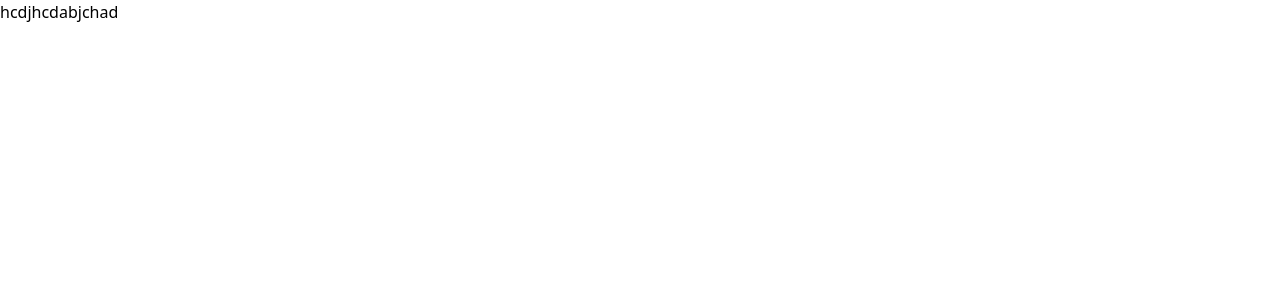
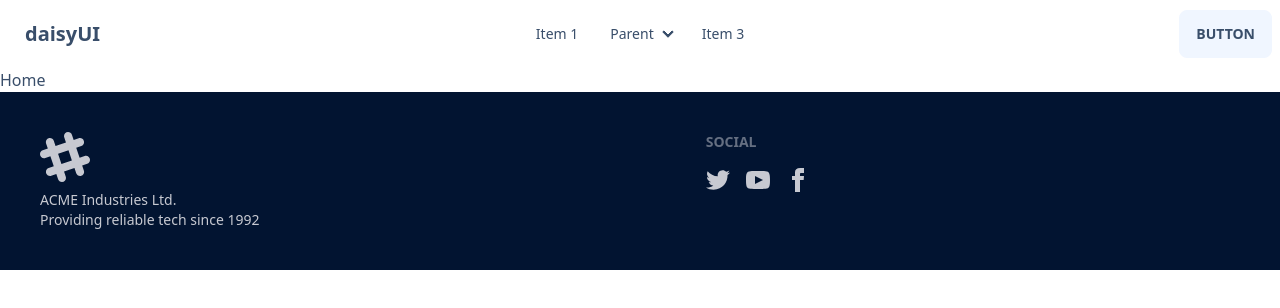
Before and after one commit to didipta/phl_2_bookstore-clientside, a React (Vite) app: page / in a window 1280 px wide. Shown: the top 308 px of the page. Built offline with nearby package versions, Linux system fonts and the light colour scheme.

Commit message:
router set

```diff
--- a/package.json
+++ b/package.json
@@ -11,7 +11,8 @@
   },
   "dependencies": {
     "react": "^18.2.0",
-    "react-dom": "^18.2.0"
+    "react-dom": "^18.2.0",
+    "react-router-dom": "^6.14.1"
   },
   "devDependencies": {
     "@types/react": "^18.2.14",
@@ -20,6 +21,7 @@
     "@typescript-eslint/parser": "^5.61.0",
     "@vitejs/plugin-react": "^4.0.1",
     "autoprefixer": "^10.4.14",
+    "daisyui": "^3.2.1",
     "eslint": "^8.44.0",
     "eslint-plugin-react-hooks": "^4.6.0",
     "eslint-plugin-react-refresh": "^0.4.1",
--- a/src/App.tsx
+++ b/src/App.tsx
@@ -1,12 +1,14 @@
-import { useState } from 'react'
+
 import './App.css'
+import { RouterProvider } from 'react-router-dom';
+import { routes } from './Router/router';
 
 function App() {
-  const [count, setCount] = useState(0)
+
 
   return (
     <>
-      <h1>hcdjhcdabjchad</h1>
+       <RouterProvider router={routes}/>
     </>
   )
 }
--- /dev/null
+++ b/src/Router/router.tsx
@@ -0,0 +1,15 @@
+import { createBrowserRouter } from "react-router-dom";
+import Main from "../component/Layout/Main";
+
+export const routes=createBrowserRouter([
+    {
+        path:"/",
+        element:<Main></Main>,
+        children:[
+            {
+                path:"/",
+                element:<div>Home</div>
+            },
+        ]
+    }
+])
--- /dev/null
+++ b/src/component/Layout/Footer.tsx
@@ -0,0 +1,24 @@
+import React from 'react';
+
+const Footer = () => {
+    return (
+        <div>
+            <footer className="footer p-10 bg-neutral text-neutral-content">
+  <div>
+    <svg width="50" height="50" viewBox="0 0 24 24" xmlns="http://www.w3.org/2000/svg" fillRule="evenodd" clip-rule="evenodd" className="fill-current"><path d="M22.672 15.226l-2.432.811.841 2.515c.33 1.019-.209 2.127-1.23 2.456-1.15.325-2.148-.321-2.463-1.226l-.84-2.518-5.013 1.677.84 2.517c.391 1.203-.434 2.542-1.831 2.542-.88 0-1.601-.564-1.86-1.314l-.842-2.516-2.431.809c-1.135.328-2.145-.317-2.463-1.229-.329-1.018.211-2.127 1.231-2.456l2.432-.809-1.621-4.823-2.432.808c-1.355.384-2.558-.59-2.558-1.839 0-.817.509-1.582 1.327-1.846l2.433-.809-.842-2.515c-.33-1.02.211-2.129 1.232-2.458 1.02-.329 2.13.209 2.461 1.229l.842 2.515 5.011-1.677-.839-2.517c-.403-1.238.484-2.553 1.843-2.553.819 0 1.585.509 1.85 1.326l.841 2.517 2.431-.81c1.02-.33 2.131.211 2.461 1.229.332 1.018-.21 2.126-1.23 2.456l-2.433.809 1.622 4.823 2.433-.809c1.242-.401 2.557.484 2.557 1.838 0 .819-.51 1.583-1.328 1.847m-8.992-6.428l-5.01 1.675 1.619 4.828 5.011-1.674-1.62-4.829z"></path></svg>
+    <p>ACME Industries Ltd.<br/>Providing reliable tech since 1992</p>
+  </div>
+  <div>
+    <span className="footer-title">Social</span>
+    <div className="grid grid-flow-col gap-4">
+      <a><svg xmlns="http://www.w3.org/2000/svg" width="24" height="24" viewBox="0 0 24 24" className="fill-current"><path d="M24 4.557c-.883.392-1.832.656-2.828.775 1.017-.609 1.798-1.574 2.165-2.724-.951.564-2.005.974-3.127 1.195-.897-.957-2.178-1.555-3.594-1.555-3.179 0-5.515 2.966-4.797 6.045-4.091-.205-7.719-2.165-10.148-5.144-1.29 2.213-.669 5.108 1.523 6.574-.806-.026-1.566-.247-2.229-.616-.054 2.281 1.581 4.415 3.949 4.89-.693.188-1.452.232-2.224.084.626 1.956 2.444 3.379 4.6 3.419-2.07 1.623-4.678 2.348-7.29 2.04 2.179 1.397 4.768 2.212 7.548 2.212 9.142 0 14.307-7.721 13.995-14.646.962-.695 1.797-1.562 2.457-2.549z"></path></svg></a>
+      <a><svg xmlns="http://www.w3.org/2000/svg" width="24" height="24" viewBox="0 0 24 24" className="fill-current"><path d="M19.615 3.184c-3.604-.246-11.631-.245-15.23 0-3.897.266-4.356 2.62-4.385 8.816.029 6.185.484 8.549 4.385 8.816 3.6.245 11.626.246 15.23 0 3.897-.266 4.356-2.62 4.385-8.816-.029-6.185-.484-8.549-4.385-8.816zm-10.615 12.816v-8l8 3.993-8 4.007z"></path></svg></a>
+      <a><svg xmlns="http://www.w3.org/2000/svg" width="24" height="24" viewBox="0 0 24 24" className="fill-current"><path d="M9 8h-3v4h3v12h5v-12h3.642l.358-4h-4v-1.667c0-.955.192-1.333 1.115-1.333h2.885v-5h-3.808c-3.596 0-5.192 1.583-5.192 4.615v3.385z"></path></svg></a>
+    </div>
+  </div>
+</footer>
+        </div>
+    );
+};
+
+export default Footer;
--- /dev/null
+++ b/src/component/Layout/Header.tsx
@@ -0,0 +1,49 @@
+import React from 'react';
+
+const Header = () => {
+    return (
+        <div>
+            <div className="navbar bg-base-100">
+  <div className="navbar-start">
+    <div className="dropdown">
+      <label tabIndex={0} className="btn btn-ghost lg:hidden">
+        <svg xmlns="http://www.w3.org/2000/svg" className="h-5 w-5" fill="none" viewBox="0 0 24 24" stroke="currentColor"><path strokeLinecap="round" strokeLinejoin="round" strokeWidth="2" d="M4 6h16M4 12h8m-8 6h16" /></svg>
+      </label>
+      <ul tabIndex={0} className="menu menu-sm dropdown-content mt-3 z-[1] p-2 shadow bg-base-100 rounded-box w-52">
+        <li><a>Item 1</a></li>
+        <li>
+          <a>Parent</a>
+          <ul className="p-2">
+            <li><a>Submenu 1</a></li>
+            <li><a>Submenu 2</a></li>
+          </ul>
+        </li>
+        <li><a>Item 3</a></li>
+      </ul>
+    </div>
+    <a className="btn btn-ghost normal-case text-xl">daisyUI</a>
+  </div>
+  <div className="navbar-center hidden lg:flex">
+    <ul className="menu menu-horizontal px-1">
+      <li><a>Item 1</a></li>
+      <li tabIndex={0}>
+        <details>
+          <summary>Parent</summary>
+          <ul className="p-2">
+            <li><a>Submenu 1</a></li>
+            <li><a>Submenu 2</a></li>
+          </ul>
+        </details>
+      </li>
+      <li><a>Item 3</a></li>
+    </ul>
+  </div>
+  <div className="navbar-end">
+    <a className="btn">Button</a>
+  </div>
+</div>
+        </div>
+    );
+};
+
+export default Header;
--- /dev/null
+++ b/src/component/Layout/Main.tsx
@@ -0,0 +1,17 @@
+import React from 'react';
+import Header from './Header';
+import { Outlet } from 'react-router-dom';
+import Footer from './Footer';
+
+const Main = () => {
+    return (
+        <div>
+            <Header></Header>
+            <Outlet/>
+            <Footer/>
+
+        </div>
+    );
+};
+
+export default Main;
--- a/tailwind.config.js
+++ b/tailwind.config.js
@@ -4,5 +4,16 @@
   theme: {
     extend: {},
   },
-  plugins: [],
+  plugins: [require("daisyui")],
+  daisyui: {
+    themes: [
+      "winter",
+      // ,"dracula"
+      {
+        mytheme: {
+          primary: "#2799D5",
+        },
+      },
+    ],
+  },
 };
```
Also changed, not shown: 1 other file (tests, documents, lock files or other folders).
